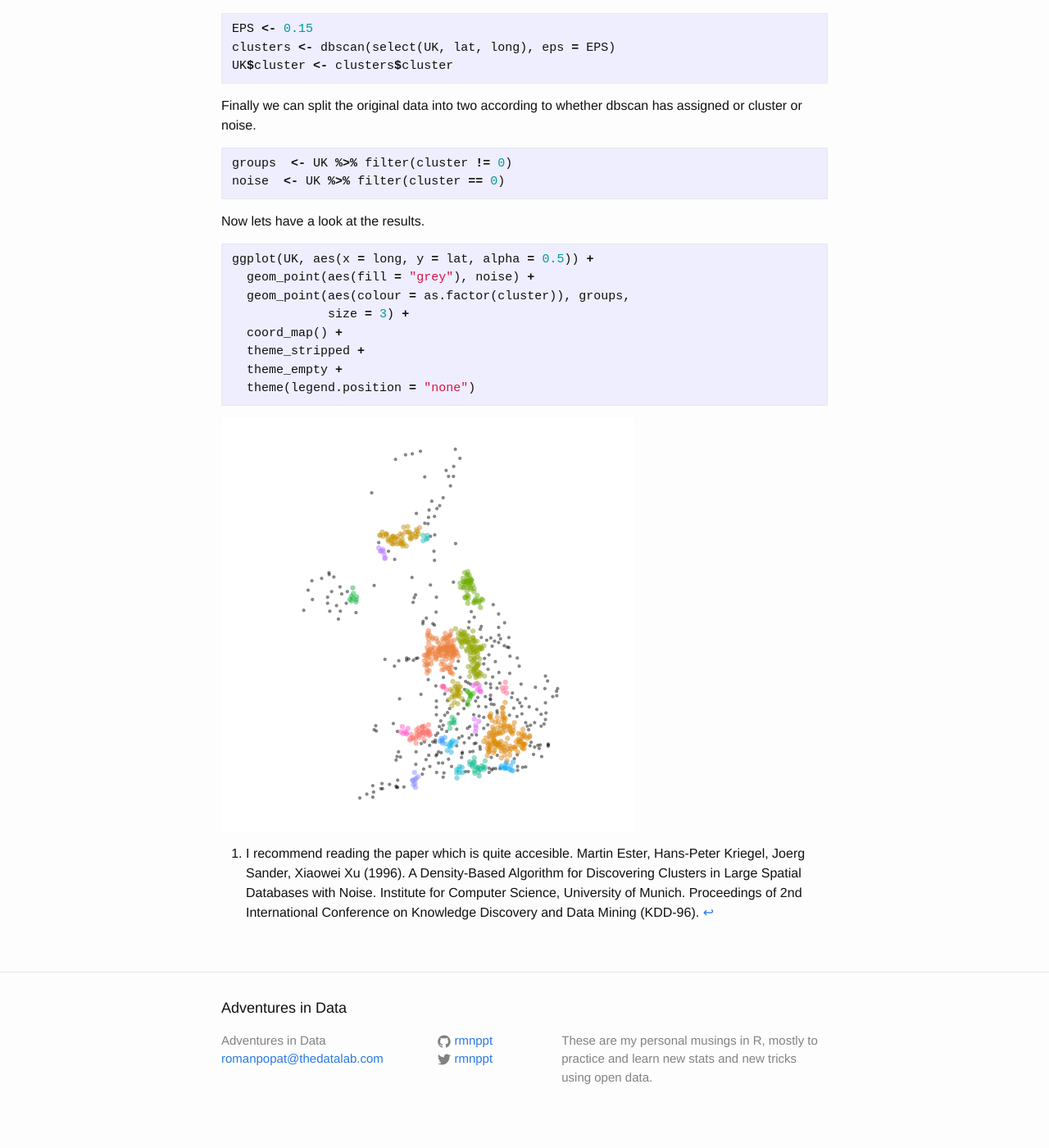
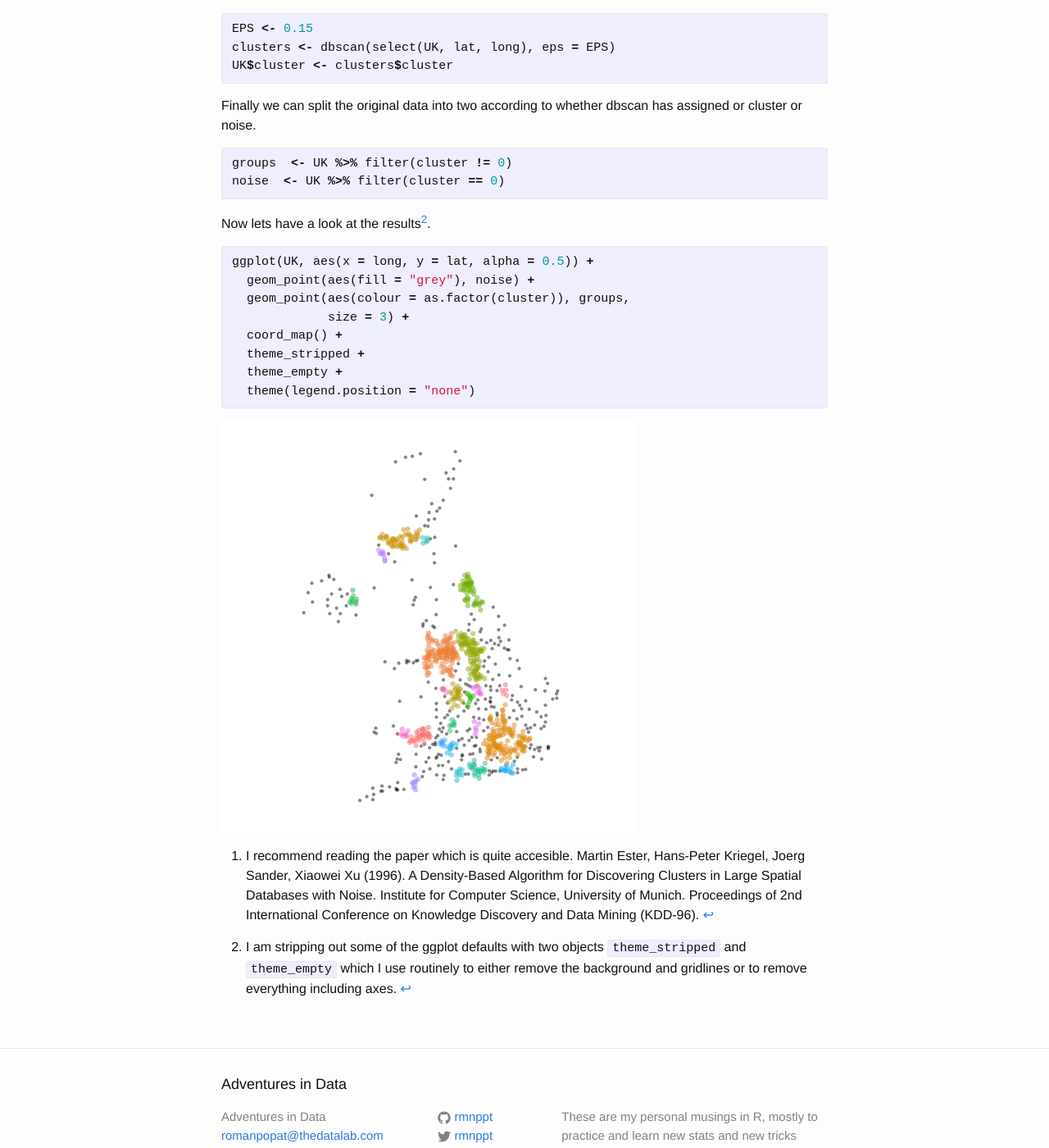
Before and after one commit to rmnppt/rmnppt.github.io, a Jekyll site: the page built from _posts/2015-11-23-DBScan-UK.md, in a window 1280 px wide and 1400 px high, scrolled down 751 px. Shown: the whole window at 82% size. Built offline with Jekyll 4.4.1, drawn with Linux system fonts in a browser that asks for light colours; Markdown is read by kramdown in place of the engine named in the settings.

Commit message:
added footnote

````diff
--- a/_posts/2015-11-23-DBScan-UK.md
+++ b/_posts/2015-11-23-DBScan-UK.md
@@ -45,7 +45,7 @@ groups  <- UK %>% filter(cluster != 0)
 noise  <- UK %>% filter(cluster == 0)
 ```
 
-Now lets have a look at the results.
+Now lets have a look at the results[^2].
 
 
 ```r
@@ -62,3 +62,5 @@ ggplot(UK, aes(x = long, y = lat, alpha = 0.5)) +
 ![plot of chunk unnamed-chunk-5](/figure/source/2015-11-23-DBScan-UK/unnamed-chunk-5-1.png)
 
 [^1]: I recommend reading the paper which is quite accesible. Martin Ester, Hans-Peter Kriegel, Joerg Sander, Xiaowei Xu (1996). A Density-Based Algorithm for Discovering Clusters in Large Spatial Databases with Noise. Institute for Computer Science, University of Munich. Proceedings of 2nd International Conference on Knowledge Discovery and Data Mining (KDD-96).
+
+[^2]: I am stripping out some of the ggplot defaults with two objects `theme_stripped` and `theme_empty` which I use routinely to either remove the background and gridlines or to remove everything including axes.
````
